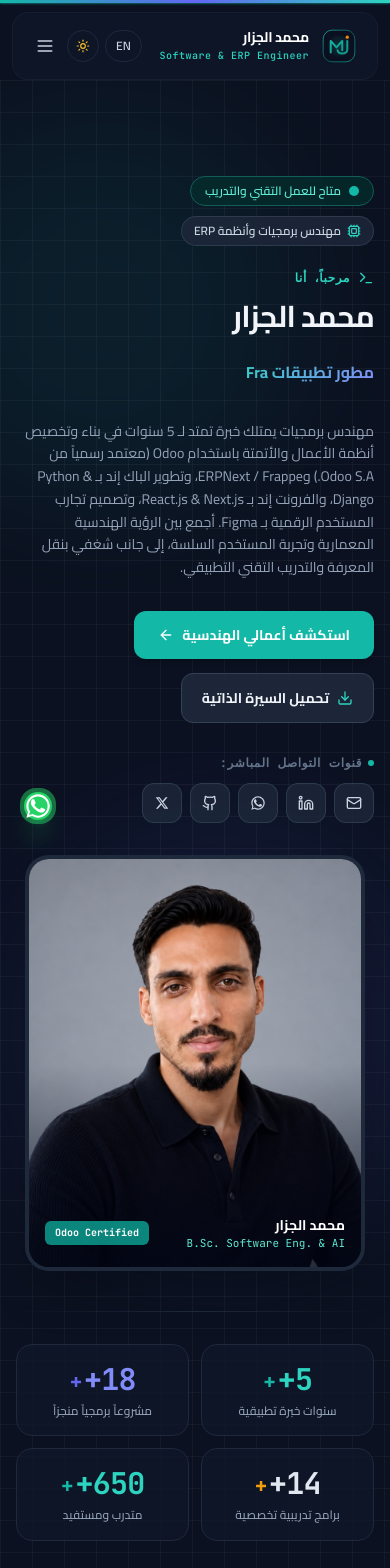
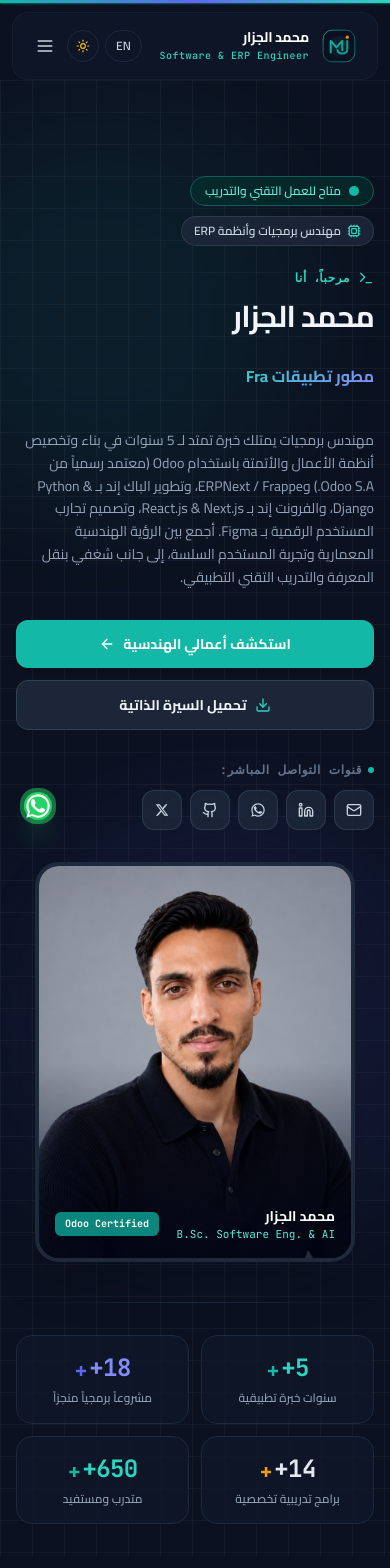
Before and after one commit to Mohammed-Aljazzar/portfolio, a Next.js app: page / in a window 390 px wide. Shown: the top 1568 px of the page. Built offline with nearby package versions, Linux system fonts and the light colour scheme.

Commit message:
style(responsive): refine mobile layout, button wrapping, and fluid typography

```diff
--- a/src/app/page.tsx
+++ b/src/app/page.tsx
@@ -407,7 +407,7 @@ export default function HomePage() {
                 </h1>
 
                 {/* Dynamic Typewriter Text with Minimum Height to Avoid Layout Shifts */}
-                <div className="text-base sm:text-xl lg:text-2xl font-bold min-h-[3rem] sm:min-h-[2.8rem] flex items-center">
+                <div className="text-base sm:text-xl lg:text-2xl font-bold min-h-[3.6rem] sm:min-h-[2.8rem] flex items-center">
                   <TypewriterText
                     phrases={typewriterPhrases}
                     speed={65}
@@ -424,11 +424,11 @@ export default function HomePage() {
               </motion.p>
 
               {/* Action Hub — Primary & Secondary Buttons */}
-              <motion.div variants={heroItem} className="flex flex-wrap items-center gap-3.5 pt-2 sm:pt-2.5">
+              <motion.div variants={heroItem} className="flex flex-col sm:flex-row items-stretch sm:items-center gap-3 sm:gap-3.5 pt-2 sm:pt-2.5">
                 {/* 1. Primary Button: Projects */}
                 <Link
                   href="/projects"
-                  className="inline-flex items-center gap-2 px-6 py-3.5 rounded-xl bg-teal-600 hover:bg-teal-700 dark:bg-teal-500 dark:hover:bg-teal-600 text-white font-bold text-sm shadow-md hover:shadow-teal-500/25 transition-all duration-300 group hover:-translate-y-0.5"
+                  className="w-full sm:w-auto inline-flex items-center justify-center gap-2 px-6 py-3.5 rounded-xl bg-teal-600 hover:bg-teal-700 dark:bg-teal-500 dark:hover:bg-teal-600 text-white font-bold text-sm shadow-md hover:shadow-teal-500/25 transition-all duration-300 group"
                 >
                   <span>{t.hero.ctaProjects}</span>
                   <Arrow className="w-4 h-4 group-hover:translate-x-1 rtl:group-hover:-translate-x-1 transition-transform" />
@@ -439,9 +439,9 @@ export default function HomePage() {
                   href={language === "ar" ? config.cvUrlAr || "/assets/cv/Mohammed_Aljazzar_CV_AR.pdf" : config.cvUrlEn || "/assets/cv/Mohammed_Aljazzar_CV_EN.pdf"}
                   target="_blank"
                   rel="noopener noreferrer"
-                  className="inline-flex items-center gap-2 px-5 py-3.5 rounded-xl bg-slate-100/90 hover:bg-slate-200/90 dark:bg-slate-800/90 dark:hover:bg-slate-700/90 border border-slate-300/80 dark:border-slate-700 text-slate-800 dark:text-slate-100 font-bold text-sm transition-all duration-300 hover:-translate-y-0.5 shadow-xs group"
+                  className="w-full sm:w-auto inline-flex items-center justify-center gap-2 px-5 py-3.5 rounded-xl bg-slate-100/90 hover:bg-slate-200/90 dark:bg-slate-800/90 dark:hover:bg-slate-700/90 border border-slate-300/80 dark:border-slate-700 text-slate-800 dark:text-slate-100 font-bold text-sm transition-all duration-300 shadow-xs group"
                 >
-                  <Download className="w-4 h-4 text-teal-600 dark:text-teal-400 group-hover:-translate-y-0.5 transition-transform" />
+                  <Download className="w-4 h-4 text-teal-600 dark:text-teal-400 transition-transform" />
                   <span>{language === "ar" ? "تحميل السيرة الذاتية" : "Download Resume (CV)"}</span>
                 </a>
               </motion.div>
@@ -540,7 +540,7 @@ export default function HomePage() {
                 initial={{ opacity: 0, scale: 0.94 }}
                 animate={{ opacity: 1, scale: 1 }}
                 transition={{ duration: 0.6, delay: 0.2, ease: [0.25, 0.4, 0.25, 1] as const }}
-                className="relative w-full max-w-[340px] sm:max-w-[380px] lg:max-w-[420px] xl:max-w-[440px] h-[26rem] sm:h-[30rem] lg:h-[33rem] xl:h-[34rem] rounded-3xl overflow-hidden shadow-2xl border-4 border-white dark:border-slate-800 bg-slate-100 dark:bg-slate-900 group"
+                className="relative w-full max-w-[320px] sm:max-w-[380px] lg:max-w-[420px] xl:max-w-[440px] aspect-[4/5] sm:h-[30rem] lg:h-[33rem] xl:h-[34rem] rounded-3xl overflow-hidden shadow-2xl border-4 border-white dark:border-slate-800 bg-slate-100 dark:bg-slate-900 group"
               >
                 <Image
                   src={config.avatarUrl}
@@ -580,7 +580,7 @@ export default function HomePage() {
           >
             {/* 1. Years of Practical Experience */}
             <div className="relative p-4 sm:p-5 rounded-2xl bg-white/80 dark:bg-slate-900/80 border border-slate-200/80 dark:border-slate-800 shadow-xs hover:border-teal-500/50 hover:shadow-md transition-all duration-200 flex flex-col justify-center text-center sm:text-start">
-              <div className="text-3xl sm:text-4xl font-extrabold font-mono text-teal-600 dark:text-teal-400 tracking-tight flex items-center justify-center sm:justify-start">
+              <div className="text-2xl sm:text-3xl lg:text-4xl font-extrabold font-mono text-teal-600 dark:text-teal-400 tracking-tight flex items-center justify-center sm:justify-start">
                 <AnimatedCounter value={config.yearsOfExperience} />
                 <span className="text-xl font-sans ltr:ml-0.5 rtl:mr-0.5 text-teal-500">+</span>
               </div>
@@ -591,7 +591,7 @@ export default function HomePage() {
 
             {/* 2. Completed Software Projects */}
             <div className="relative p-4 sm:p-5 rounded-2xl bg-white/80 dark:bg-slate-900/80 border border-slate-200/80 dark:border-slate-800 shadow-xs hover:border-indigo-500/50 hover:shadow-md transition-all duration-200 flex flex-col justify-center text-center sm:text-start">
-              <div className="text-3xl sm:text-4xl font-extrabold font-mono text-indigo-600 dark:text-indigo-400 tracking-tight flex items-center justify-center sm:justify-start">
+              <div className="text-2xl sm:text-3xl lg:text-4xl font-extrabold font-mono text-indigo-600 dark:text-indigo-400 tracking-tight flex items-center justify-center sm:justify-start">
                 <AnimatedCounter value={config.completedProjects} />
                 <span className="text-xl font-sans ltr:ml-0.5 rtl:mr-0.5 text-indigo-500">+</span>
               </div>
@@ -602,7 +602,7 @@ export default function HomePage() {
 
             {/* 3. Specialized Training Programs */}
             <div className="relative p-4 sm:p-5 rounded-2xl bg-white/80 dark:bg-slate-900/80 border border-slate-200/80 dark:border-slate-800 shadow-xs hover:border-amber-500/50 hover:shadow-md transition-all duration-200 flex flex-col justify-center text-center sm:text-start">
-              <div className="text-3xl sm:text-4xl font-extrabold font-mono text-slate-800 dark:text-slate-200 tracking-tight flex items-center justify-center sm:justify-start">
+              <div className="text-2xl sm:text-3xl lg:text-4xl font-extrabold font-mono text-slate-800 dark:text-slate-200 tracking-tight flex items-center justify-center sm:justify-start">
                 <AnimatedCounter value={config.trainingProgramsCount} />
                 <span className="text-xl font-sans ltr:ml-0.5 rtl:mr-0.5 text-amber-500">+</span>
               </div>
@@ -613,7 +613,7 @@ export default function HomePage() {
 
             {/* 4. Trainees & Beneficiaries */}
             <div className="relative p-4 sm:p-5 rounded-2xl bg-white/80 dark:bg-slate-900/80 border border-slate-200/80 dark:border-slate-800 shadow-xs hover:border-teal-500/50 hover:shadow-md transition-all duration-200 flex flex-col justify-center text-center sm:text-start">
-              <div className="text-3xl sm:text-4xl font-extrabold font-mono text-teal-600 dark:text-teal-400 tracking-tight flex items-center justify-center sm:justify-start">
+              <div className="text-2xl sm:text-3xl lg:text-4xl font-extrabold font-mono text-teal-600 dark:text-teal-400 tracking-tight flex items-center justify-center sm:justify-start">
                 <AnimatedCounter value={config.traineesCount} />
                 <span className="text-xl font-sans ltr:ml-0.5 rtl:mr-0.5 text-teal-500">+</span>
               </div>
@@ -721,8 +721,8 @@ export default function HomePage() {
                   </p>
 
                   {/* Two Meta Boxes (CORE STACK & ROLE) */}
-                  <div className="grid grid-cols-2 gap-3 mb-6">
-                    <div className="p-3.5 rounded-xl bg-slate-50 dark:bg-slate-800/60 border border-slate-200/60 dark:border-slate-700/60 text-start">
+                  <div className="grid grid-cols-1 sm:grid-cols-2 gap-2.5 sm:gap-3 mb-6">
+                    <div className="p-3 sm:p-3.5 rounded-xl bg-slate-50 dark:bg-slate-800/60 border border-slate-200/60 dark:border-slate-700/60 text-start">
                       <span className="text-[10px] font-mono uppercase tracking-wider text-slate-400 dark:text-slate-500 font-semibold block mb-1">
                         CORE STACK
                       </span>
@@ -988,8 +988,8 @@ export default function HomePage() {
                     </div>
                   </div>
 
-                  {/* Card Title — Prominent font grade & guaranteed single line */}
-                  <h3 className="w-full text-lg sm:text-xl font-bold text-slate-900 dark:text-white mb-2 group-hover:text-teal-600 dark:group-hover:text-teal-400 transition-colors whitespace-nowrap overflow-hidden text-ellipsis">
+                  {/* Card Title — Prominent font grade & responsive wrap */}
+                  <h3 className="w-full text-lg sm:text-xl font-bold text-slate-900 dark:text-white mb-2 group-hover:text-teal-600 dark:group-hover:text-teal-400 transition-colors leading-snug">
                     {language === "ar" ? card.titleAr : card.titleEn}
                   </h3>
 
@@ -1264,8 +1264,8 @@ export default function HomePage() {
                   {card.icon}
                 </div>
 
-                {/* Card Title — Prominent font grade & guaranteed single line */}
-                <h3 className="w-full text-lg sm:text-xl font-bold text-slate-900 dark:text-white mb-2.5 group-hover:text-teal-600 dark:group-hover:text-teal-400 transition-colors whitespace-nowrap overflow-hidden text-ellipsis">
+                {/* Card Title — Prominent font grade & responsive wrap */}
+                <h3 className="w-full text-lg sm:text-xl font-bold text-slate-900 dark:text-white mb-2.5 group-hover:text-teal-600 dark:group-hover:text-teal-400 transition-colors leading-snug">
                   {language === "ar" ? card.titleAr : card.titleEn}
                 </h3>
 
@@ -1281,10 +1281,10 @@ export default function HomePage() {
 
       {/* ══════════════════════════════════════════════
           7. GLOBAL COMMUNICATION HUB & CONTACT
-             Formatted to match reference design (media_1795342356118_66eef428.png)
+          Formatted to match reference design (media_1795342356118_66eef428.png)
          ══════════════════════════════════════════════ */}
       <ScrollReveal className="max-w-7xl mx-auto px-4 sm:px-6 lg:px-8">
-        <div className="rounded-[28px] sm:rounded-3xl bg-white dark:bg-slate-900/95 border border-slate-200/90 dark:border-slate-800 p-8 sm:p-12 lg:p-14 shadow-xs hover:shadow-xl hover:border-teal-500/30 dark:hover:border-teal-400/30 transition-all duration-300 relative overflow-hidden">
+        <div className="rounded-3xl bg-white dark:bg-slate-900/95 border border-slate-200/90 dark:border-slate-800 p-6 sm:p-10 lg:p-14 shadow-xs hover:shadow-xl hover:border-teal-500/30 dark:hover:border-teal-400/30 transition-all duration-300 relative overflow-hidden">
           <div className="flex flex-col lg:flex-row lg:items-center justify-between gap-8 lg:gap-14">
 
             {/* Content Column */}
```
